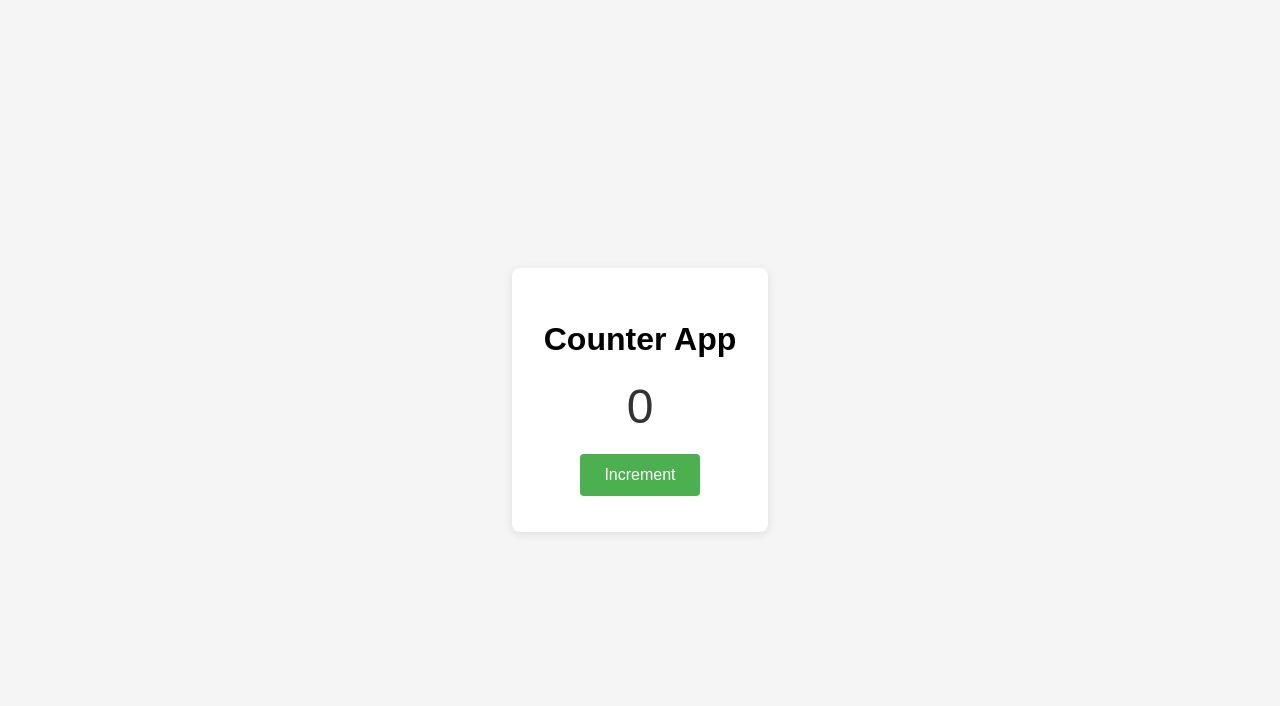
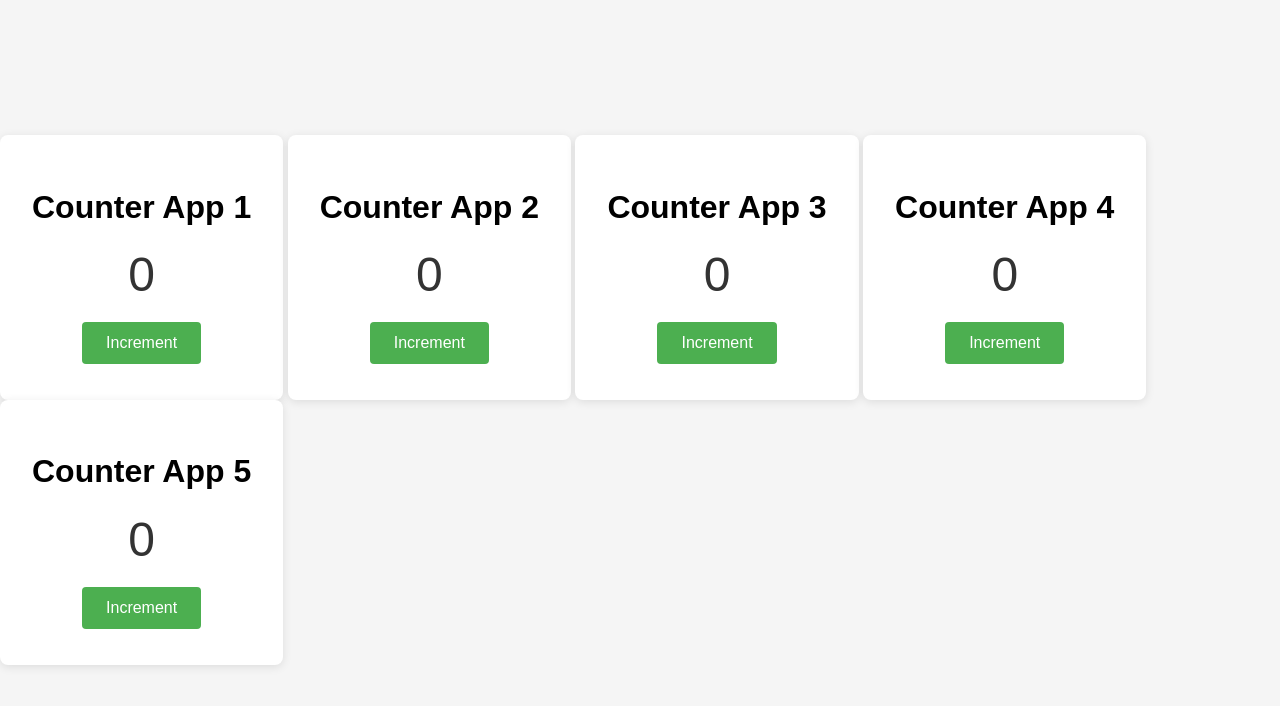
Before and after one commit to rokashevich/rokashevich.github.io, a plain HTML site: page index.html in a window 1280 px wide. Drawn offline with Linux system fonts and the light colour scheme.

Commit message:
Multiply habits
Signed-off-by: Rokashevich Svetlana <rokashevich.svetlana1@huawei-partners.com>

```diff
--- /dev/null
+++ b/habit.js
@@ -0,0 +1,25 @@
+function createCounters(numCounters) {
+    const template = document.getElementById('counter-template');
+    const container = document.getElementById('counters-container');
+
+    for (let i = 0; i < numCounters; i++) {
+        const clone = template.content.cloneNode(true);
+        clone.querySelector('h1').textContent = `Counter App ${i+1}`;
+        let counter = parseInt(localStorage.getItem(`counter${i+1}`)) || 0;
+        clone.querySelector('div').querySelector('div').textContent = counter;
+        clone.querySelector('div').id = i+1;
+        container.appendChild(clone);
+    }
+
+    // Event delegation for better performance
+    container.addEventListener('click', function(e) {
+        if (e.target.classList.contains('increment-btn')) {
+        const counterValue = e.target.previousElementSibling;
+        const id = e.target.parentElement.id;
+        counterValue.textContent = parseInt(counterValue.textContent) + 1;
+        localStorage.setItem(`counter${id}`, counterValue.textContent.toString());
+        }
+    });
+}
+
+createCounters(5); // Creates 5 counters
--- a/index.html
+++ b/index.html
@@ -21,6 +21,7 @@
             padding: 2rem;
             border-radius: 8px;
             box-shadow: 0 2px 10px rgba(0,0,0,0.1);
+            display: inline-block;
         }
         .counter-value {
             font-size: 3rem;
@@ -47,29 +48,16 @@
     </style>
 </head>
 <body>
+    <template id="counter-template">
     <div class="counter-container">
         <h1>Counter App</h1>
-        <div class="counter-value" id="counter">0</div>
-        <button id="increment-btn">Increment</button>
+        <div class="counter-value">0</div>
+        <button class="increment-btn">Increment</button>
     </div>
+    </template>
 
-    <script>
-        document.addEventListener('DOMContentLoaded', () => {
-            // Get DOM elements
-            const counterElement = document.getElementById('counter');
-            const incrementBtn = document.getElementById('increment-btn');
+    <div id="counters-container"></div>
 
-            // Initialize counter from localStorage or set to 0
-            let counter = parseInt(localStorage.getItem('counter')) || 0;
-            counterElement.textContent = counter;
-
-            // Increment counter on button click
-            incrementBtn.addEventListener('click', () => {
-                counter++;
-                counterElement.textContent = counter;
-                localStorage.setItem('counter', counter.toString());
-            });
-        });
-    </script>
+    <script src="habit.js"></script>
 </body>
 </html>
```
